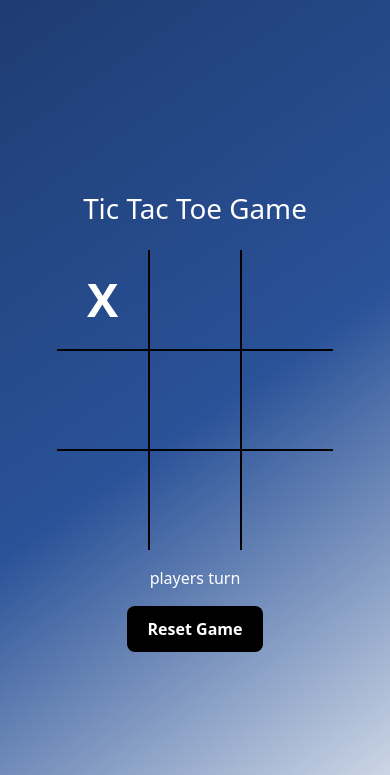
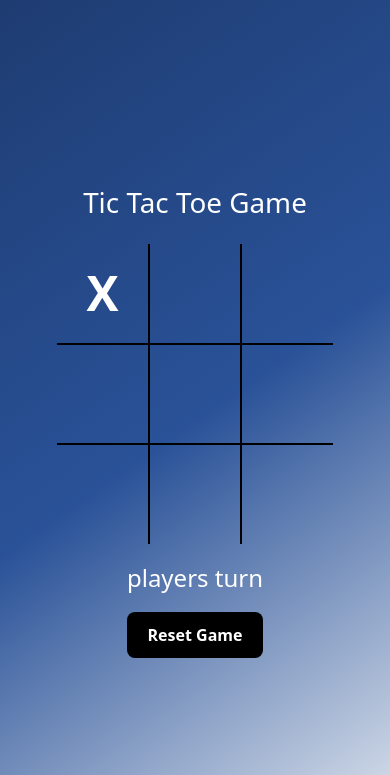
Before and after one commit to vijaysitamsetty/TicTacToe, a plain HTML site: page index.html in a window 390 px wide. Both pictures are taken after a click on the element 103 px from the left and 299 px from the top of the page. Shown: the top 775 px of the page. Drawn offline with nearby package versions, Linux system fonts and the light colour scheme.

Commit message:
Update style.css

```diff
--- a/style.css
+++ b/style.css
@@ -1,4 +1,11 @@
 /* General Styling */
+
+* {
+  margin: 0;
+  padding: 0;
+  box-sizing: border-box;
+}
+
 body {
   height: 100vh;
   background: linear-gradient(145deg, #1e3c72, #2a5298, #e2e8f0);
@@ -28,19 +35,14 @@ body {
 }
 
 .cell {
-  font-size: 12vmin;
+  font-size: 3rem;
   font-weight: bold;
   cursor: pointer;
   border: 1px solid black;
   background: transparent;
-  transition: all 0.1s ease;
   display: flex;
   align-items: center;
   justify-content: center;
-}
-.cell:active {
-  transform: scale(0.95);
-  background: transparent;
 }
 
 /* Cell Borders */
@@ -98,7 +100,7 @@ body {
   left: 0;
   width: 100%;
   height: 100%;
-  background-color: rgba(0, 0, 0, 0.7);
+  background-color: rgba(0, 0, 0, 1);
   justify-content: center;
   align-items: center;
   z-index: 1000;
@@ -131,6 +133,22 @@ body {
 }
 
 @media (max-width: 600px) {
+  .message {
+    display: block;
+    font-size: 1.5rem;
+    margin-top: 20px;
+    color: white;
+  }
+}
+
+@media (min-width: 601px) {
+  /* Hide the player turn message on larger screens (laptops, desktops) */
+  .message {
+    display: none;
+  }
+}
+
+@media (max-width: 600px) {
   .info {
     font-size: 12px;
     bottom: 5px;
```
